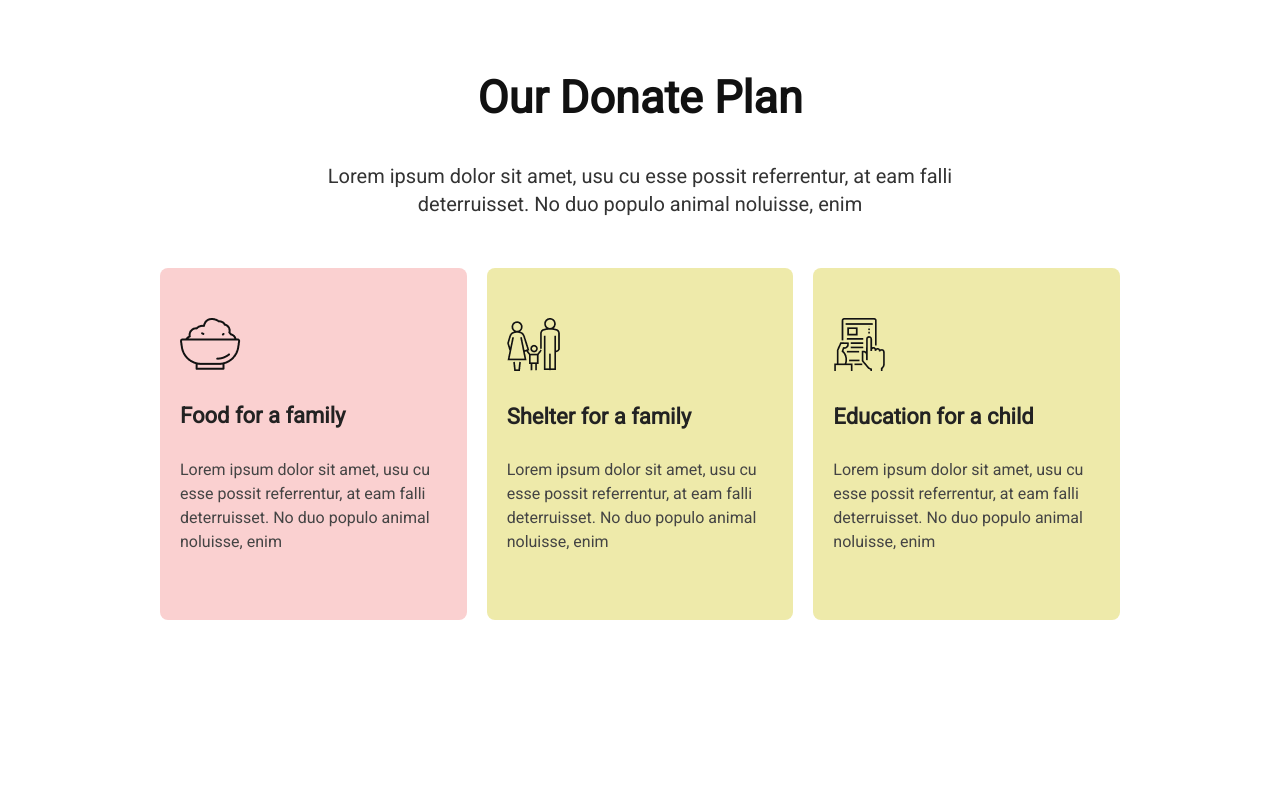
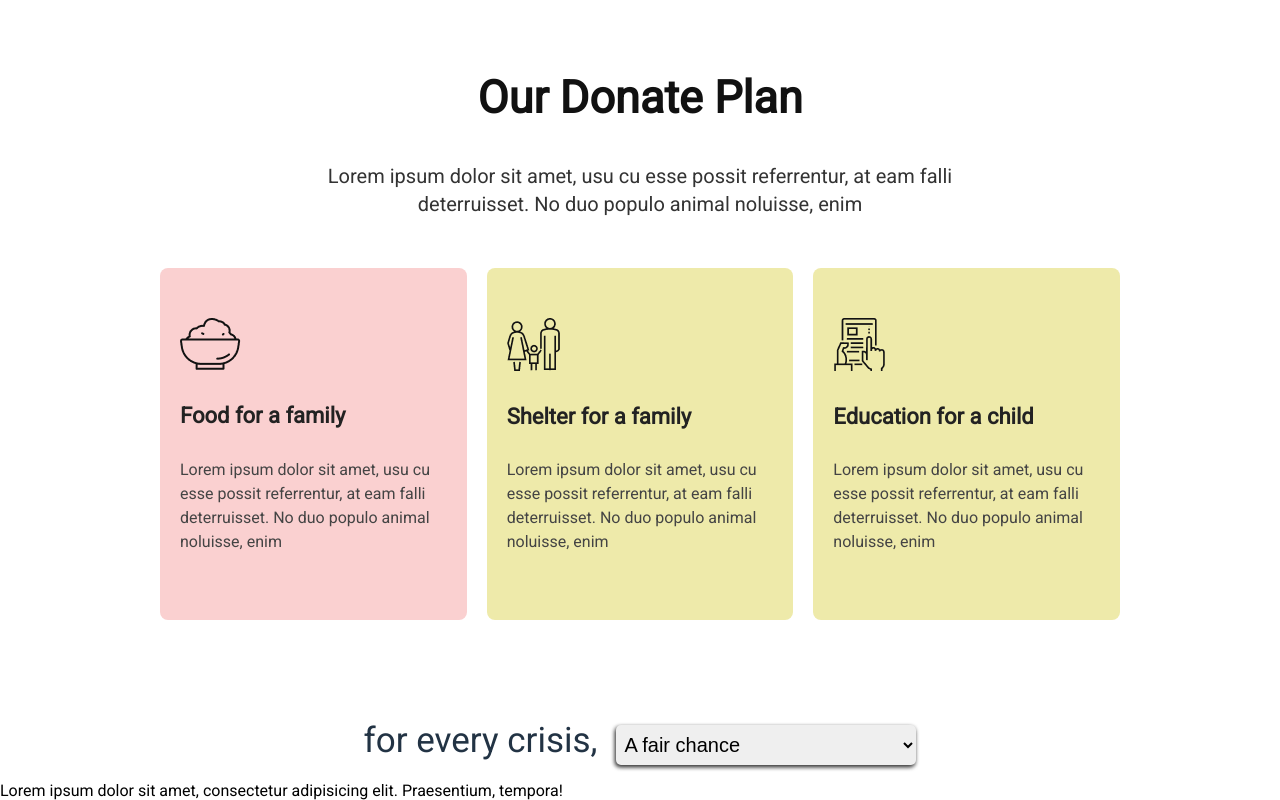
Before and after one commit to Oliulla/donate-today-webpage, a plain HTML site: page index.html in a window 1280 px wide. Shown: the part 1448-2248 px from the top of the page. Before the commit the page ends 2068 px from the top, so only its background shows below. Drawn offline with Linux system fonts and the light colour scheme.

Commit message:
added form

```diff
--- a/index.html
+++ b/index.html
@@ -87,7 +87,23 @@
             </div>
         </section>
 
-        <section class="container">
+        <!-- news section -->
+        <section class="container news">
+            <div class="filter-news">
+                <form class="news-form" action="#">
+                    <label for="news">for every crisis,</label>
+                    <select name="news" id="news">
+                      <option value="a fair chance">A fair chance</option>
+                      <option value="health">health</option>
+                      <option value="safety">safety</option>
+                      <option value="help">Help</option>
+                      <option value="clean water">clean water</option>
+                    </select>
+                </form>
+            </div>
         </section>
     </body>
+    <footer>
+        <p>Lorem ipsum dolor sit amet, consectetur adipisicing elit. Praesentium, tempora!</p>
+    </footer>
 </html>
--- a/style.css
+++ b/style.css
@@ -29,6 +29,7 @@ body, html {
     color: #ffffff;
     padding: 0 40px;
     line-height: 1.4;
+
 }
 
 .button {
@@ -136,3 +137,24 @@ h2 {
     line-height: 1.5;
     color: #444;
 }
+
+.news .news-form {
+    text-align: center;
+}
+
+.news-form label {
+    font-size: 35px;
+    color: #223344;
+}
+
+.news-form select {
+    width: 300px;
+    height: 40px;
+    font-size: 20px;
+    margin-left: 15px;
+    border: none;
+    outline: none;
+    box-shadow: -1px 2px 4px rgba(0, 0, 0, 0.8), -1px 2px 4px rgba(0, 0, 0, 0.19);
+    padding-left: 4px;
+    border-radius: 5px;
+}
```
Also changed, not shown: images/child-care.jpg (added), images/child.jpg (added), images/donation.jpg (deleted), images/donation9.jpg (added), images/refugee-child.jpg (added), images/ukrain-war.jpg (added).
